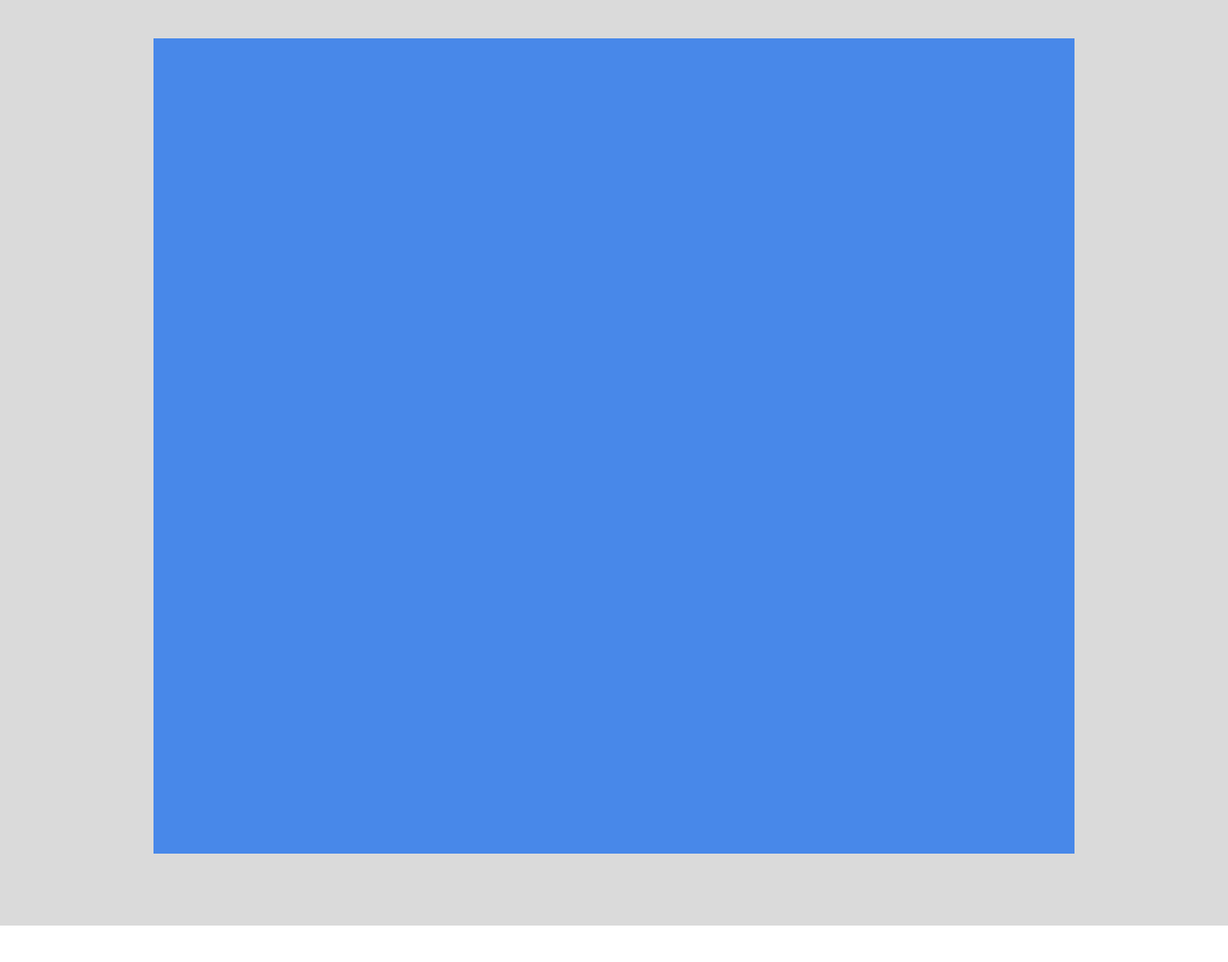
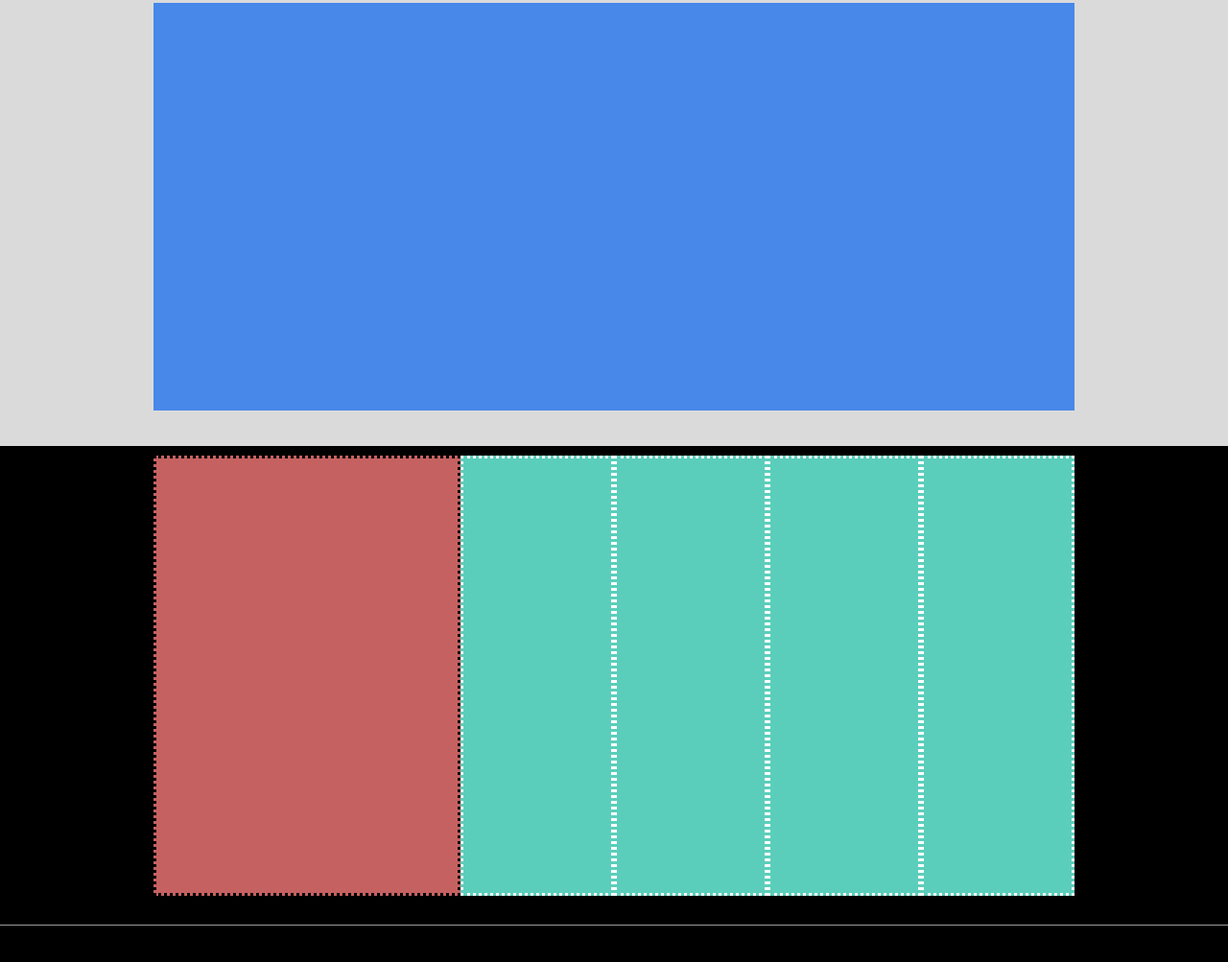
Before and after one commit to EnxhiHoxhaj/htmlcss-struttura-discord, a plain HTML site: page index.html in a window 1280 px wide. Shown: the part 2095-3098 px from the top of the page at 96% size. Before the commit the page ends 3060 px from the top, so only its background shows below. Drawn offline with Linux system fonts and the light colour scheme.

Commit message:
Conclusione prima parte del footer

```diff
--- a/index.html
+++ b/index.html
@@ -94,11 +94,19 @@
 
     <!--conclusione della pagina-->
 
-    <footer>
+    <footer id="piepagina">
 
         <!--link di fine pagina-->
 
-        <section></section>
+        <section id="footer-prima-parte">
+
+            <div id="rosso"></div>
+            <div class="verdeacqua"></div>
+            <div class="verdeacqua"></div>
+            <div class="verdeacqua"></div>
+            <div class="verdeacqua"></div>
+
+        </section>
 
         <!--bottoni di login e registrazione-->
 
--- a/style.css
+++ b/style.css
@@ -99,9 +99,41 @@ a{
 }
 .grafica.centrale
  {
-    height: 1000px;
+    height: 85%px;
     background-color: rgb(218, 218, 218) ;
  }
  .img.centrale {
     width: 75%;
  }
+
+#piepagina {
+    width: 100%;
+    height: 580px;
+    background-color: black;
+}
+
+ #footer-prima-parte {
+    height: 500px;
+    border-bottom: solid rgb(156, 156, 156) 1px;
+    display: flex;
+    justify-content: center;
+ }
+
+ #footer-prima-parte > div{
+    height: 92%;
+    margin-top: 10px;
+ }
+
+ #rosso{
+    background-color: rgb(197, 97, 97);
+    width: 25%;
+    border-style: dotted;
+    border-color: black;
+ }
+.verdeacqua {
+    width: 12.5%;
+    height: 95%;
+    background-color: rgb(91, 206, 187);
+    border-style: dotted;
+    border-color: white;
+}
```
